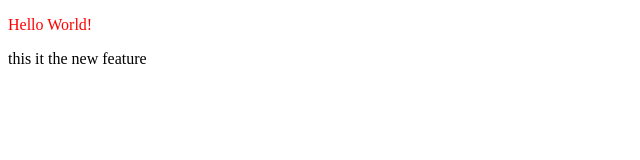
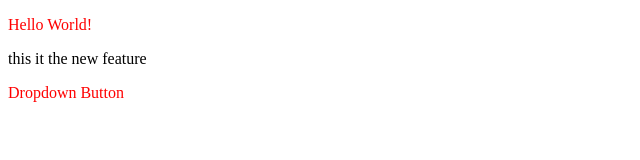
Before and after one commit to Kj9810204917/Global-Demo, a plain HTML site: page index.html in a window 1280 px wide. Shown: the whole page, without its empty margins (0-640 px from the left). Drawn offline with Linux system fonts and the light colour scheme.

```diff
--- a/index.html
+++ b/index.html
@@ -13,5 +13,6 @@
 <body>
     <p>Hello World!</p>
     this it the new feature
+    <p>Dropdown Button</p>
 </body>
 </html>
```
